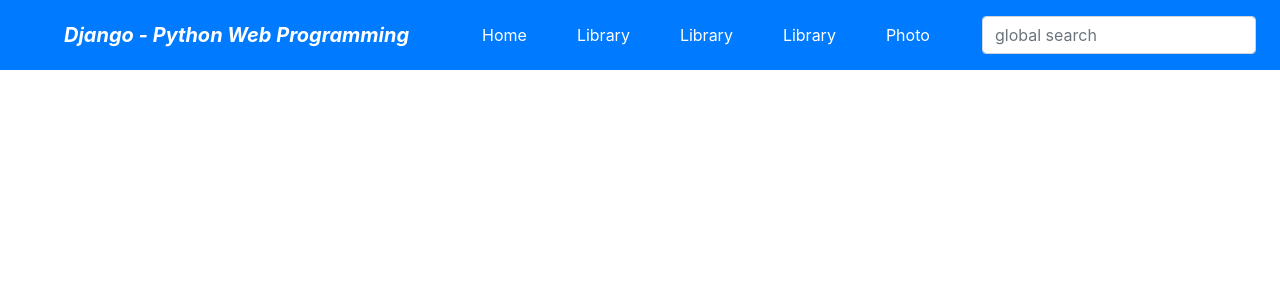
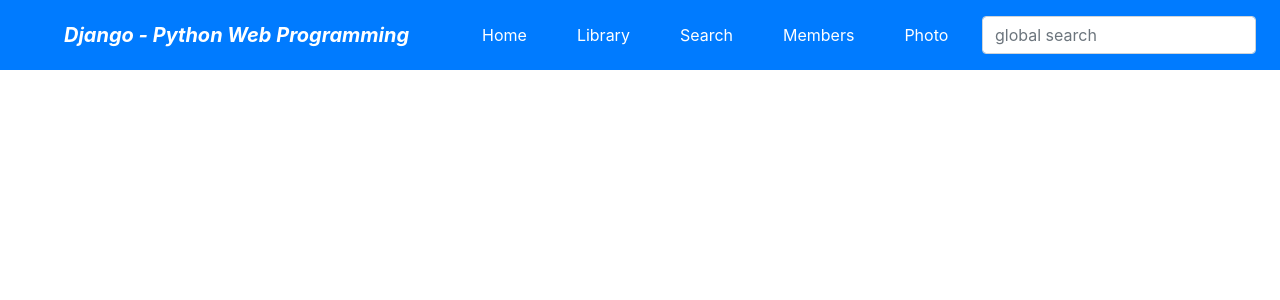
Before and after one commit to zzaro/django, a Django app: template midterm/templates/base.html in a window 1280 px wide. Shown: the top 300 px of the page. Run offline with Django 3.2, Linux system fonts and the light colour scheme; the template is opened without the code that fills it, so the values that code supplies are empty; some libraries are stand-ins or nearby versions.

Commit message:
Add files via upload

```diff
--- a/midterm/templates/base.html
+++ b/midterm/templates/base.html
@@ -27,9 +27,9 @@
             <li class="nav-item mx-1 btn btn-primary">
                 <a class="nav-link text-white" href="{% url 'library:index' %}">Library</a></li>
             <li class="nav-item mx-1 btn btn-primary">
-                <a class="nav-link text-white" href="{% url 'library:index' %}">Library</a></li>
+                <a class="nav-link text-white" href="{% url 'library:search' %}">Search</a></li>
             <li class="nav-item mx-1 btn btn-primary">
-                <a class="nav-link text-white" href="{% url 'library:index' %}">Library</a></li>
+                <a class="nav-link text-white" href="{% url 'members:index' %}">Members</a></li>
             <li class="nav-item mx-1 btn btn-primary">
                 <a class="nav-link text-white" href="">Photo</a></li>
 
--- a/midterm/templates/home.html
+++ b/midterm/templates/home.html
@@ -14,7 +14,7 @@
     height: 500px;
     border-top: 10px solid #ccc;
     border-bottom: 10px solid #ccc;
-    padding: 20px 0 0 20px;
+    padding: 20px 0 0 20px;7i
 }
 .title {
     color: #c80;
```
